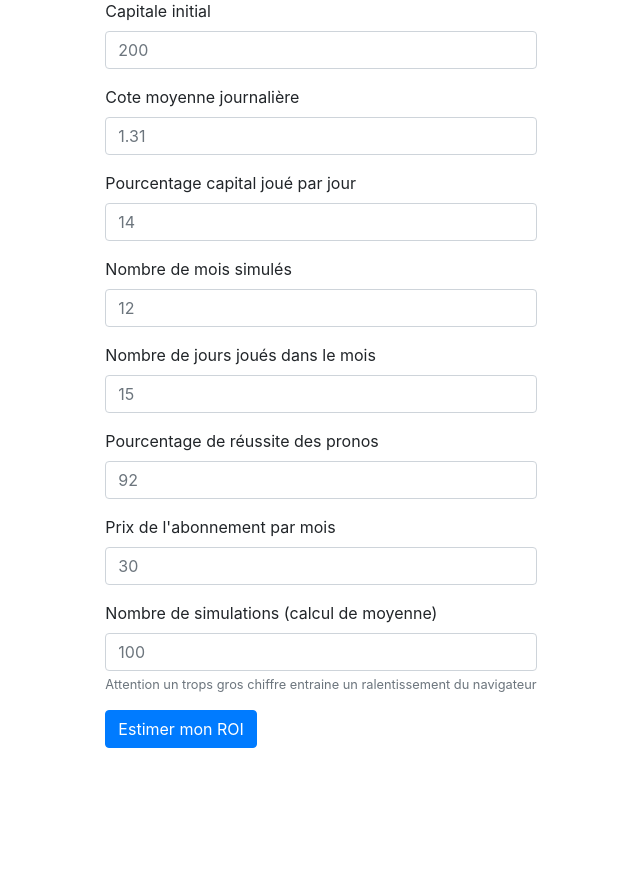
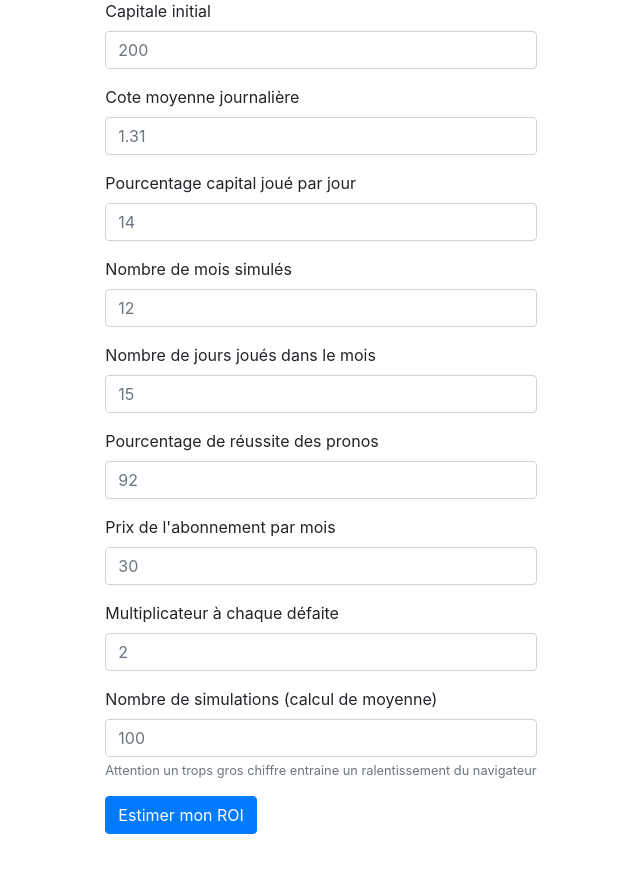
Before and after one commit to alexlouf/pronostic_roi, a PHP site: page / in a window 1280 px wide. Shown: the part 97-989 px from the top of the page, without its empty margins (319-959 px from the left). Before the commit the page ends 845 px from the top, so only its background shows below. Run offline with PHP 8.4, Linux system fonts and the light colour scheme.

Commit message:
add mult on lose and add average cote

```diff
--- a/assets/js/renta_safe_prono.js
+++ b/assets/js/renta_safe_prono.js
@@ -12,17 +12,25 @@ calc.addEventListener('click', (e) => {
     var success_rate   = Number(document.getElementById('success').value)      || 92;
     var abonnement     = Number(document.getElementById('price').value)        || 30;
     var nb_simulation  = Number(document.getElementById('simu').value)         || 100;
+    var mult_lose      = Number(document.getElementById('mult').value)         || 2;
 
     var simulations = [];
 
     for (k = 0; k < nb_simulation; k++){
-        simulations.push(simulation(initial_wallet, month, day_in_month, bankroll, success_rate, cote_moyenne, abonnement))
+        simulations.push(simulation(initial_wallet, month, day_in_month, bankroll, success_rate, cote_moyenne, abonnement, mult_lose))
     }
 
     var calc_moyenne = 0;
+    var good_scenario = 0;
     for (o = 0; o < simulations.length; o++) {
+        if (simulations[o] > initial_wallet) {
+            good_scenario +=1;
+        }
         calc_moyenne += simulations[o];
     }
+
+    //RESULTAT DETAILLES
+    console.log({good_scenario, simulations});
 
     calc_moyenne = calc_moyenne / (simulations.length - 1)
 
@@ -33,7 +41,9 @@ calc.addEventListener('click', (e) => {
     resultString = "Sur "+nb_simulation+" simulations, la moyenne du wallet finale est de "+calc_moyenne+"€. Vous avez joué "+day_in_month+" jours par mois pendant "+month+" mois. La mise initiale était de "+initial_wallet+"€";
     if (calc_moyenne < initial_wallet) {
         result.classList.add('alert-warning');
+        result.classList.remove('alert-success')
     } else {
+        result.classList.remove('alert-warning')
         result.classList.add('alert-success')
     }
     result.innerHTML = resultString;
@@ -45,17 +55,22 @@ function getRandomArbitrary(min, max) {
     return Math.random() * (max - min) + min;
 }
 
-function simulation(initial_wallet, month, day_in_month, bankroll, success_rate, cote_moyenne, abonnement) {
+function simulation(initial_wallet, month, day_in_month, bankroll, success_rate, cote_moyenne, abonnement, mult_lose) {
     var wallet = initial_wallet;
+    var multiplicateur = 1
     for (i = 0; i<month; i++) {
         for (j = 0; j < day_in_month; j++) {
             paris       = wallet * bankroll;
+            paris       = paris * multiplicateur;
             wallet      = wallet - paris;
             var success = getRandomArbitrary(0, 101);
 
             if(success < success_rate){
                 var ca = paris * cote_moyenne
                 wallet = wallet + ca;
+                multiplicateur = 1
+            } else {
+                multiplicateur = multiplicateur * mult_lose;
             }
         }
     }
--- a/index.php
+++ b/index.php
@@ -38,6 +38,10 @@
                 <input type="number" class="form-control" id="price" placeholder="30">
             </div>
             <div class="form-group">
+                <label for="mult">Multiplicateur à chaque défaite</label>
+                <input type="number" class="form-control" id="mult" placeholder="2">
+            </div>
+            <div class="form-group">
                 <label for="simu">Nombre de simulations (calcul de moyenne)</label>
                 <input type="number" class="form-control" id="simu" placeholder="100">
                 <small id="emailHelp" class="form-text text-muted">Attention un trops gros chiffre entraine un ralentissement du navigateur</small>
```
Also changed, not shown: tracking.php (+9 -3 lines).
